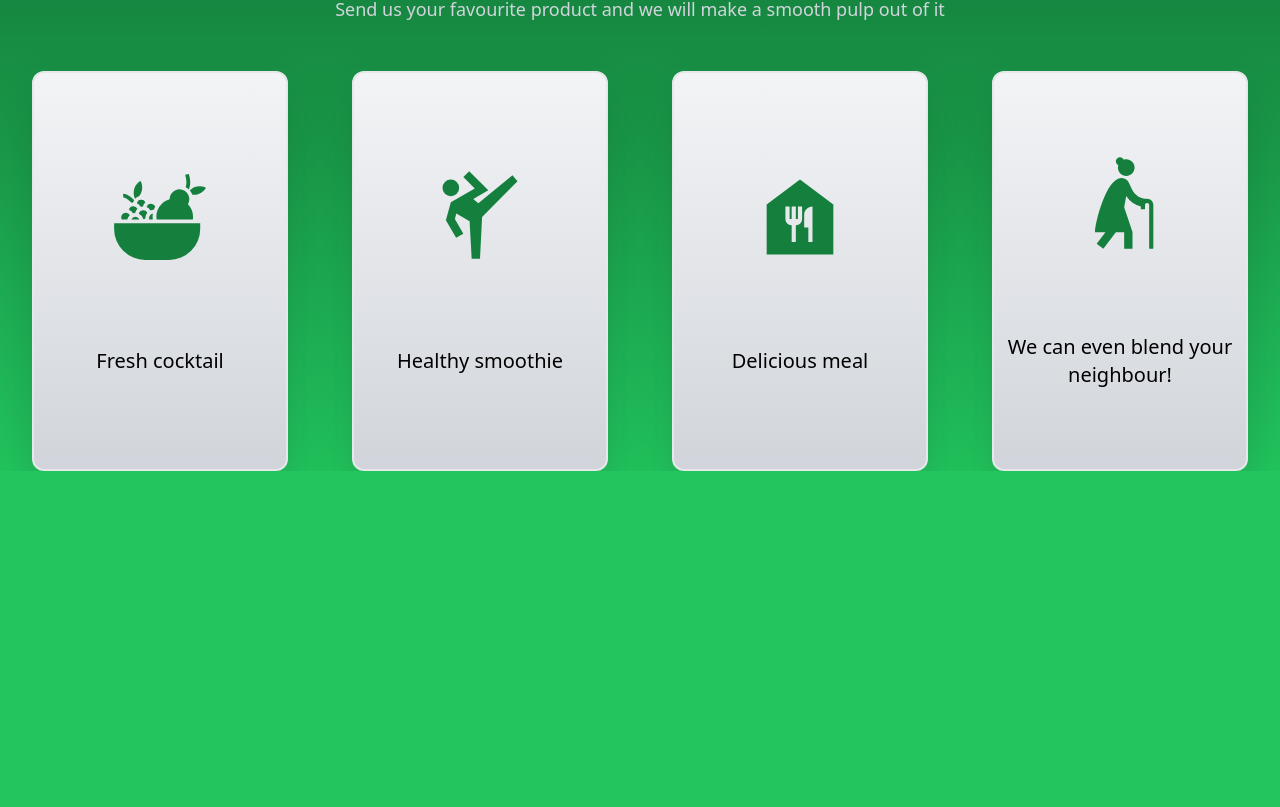
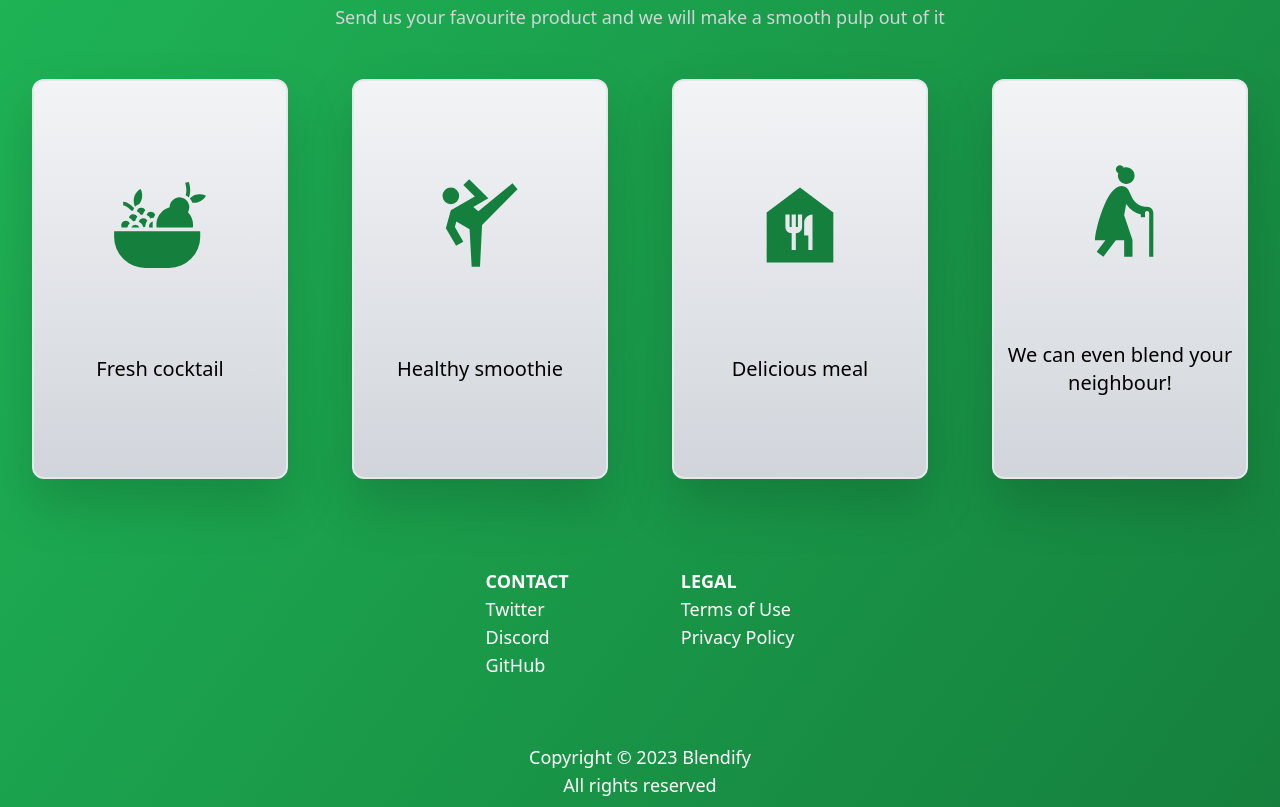
Before and after one commit to mkorman9/nextjs-product-page, a Next.js app: page / in a window 1280 px wide. Shown: the part 917-1724 px from the top of the page. Before the commit the page ends 1388 px from the top, so only its background shows below. Built offline with nearby package versions, Linux system fonts and the light colour scheme.

Commit message:
add footer

```diff
--- a/src/app/layout.tsx
+++ b/src/app/layout.tsx
@@ -1,10 +1,12 @@
 import type {Metadata, Viewport} from 'next';
 import React from 'react';
 import TopBar from '@/components/TopBar/TopBar';
+import Footer from '@/components/Footer/Footer';
 import './global.css';
 
 export const metadata: Metadata = {
-  title: 'Blendify'
+  title: 'Blendify',
+  description: 'You send it, we blend it!'
 };
 
 export const viewport: Viewport = {
@@ -14,9 +16,10 @@ export const viewport: Viewport = {
 export default function RootLayout({ children }: { children: React.ReactNode }) {
   return (
     <html lang="en">
-      <body>
+      <body className="min-h-[100vh] bg-gradient-to-br from-green-500 to-green-700">
         <TopBar />
         {children}
+        <Footer />
       </body>
     </html>
   );
--- a/src/app/page.tsx
+++ b/src/app/page.tsx
@@ -3,9 +3,9 @@ import Features from '@/components/Features/Features';
 
 export default function Page() {
   return (
-    <div className="flex flex-col">
+    <main className="flex flex-col">
       <MainContent />
       <Features />
-    </div>
+    </main>
   );
 }
--- a/src/components/Features/Features.tsx
+++ b/src/components/Features/Features.tsx
@@ -4,8 +4,8 @@ import {GiFruitBowl} from 'react-icons/gi';
 
 const Features = () => {
   return (
-    <div className="bg-gradient-to-b from-green-700 to-green-500">
-      <div className="flex flex-col gap-2 items-center text-center">
+    <div>
+      <div className="flex flex-col gap-2 items-center text-center m-2">
         <span className="text-4xl font-bold text-gray-300">Blend anything you ever wanted to</span>
         <span className="text-lg text-gray-300">
           Send us your favourite product and we will make a smooth pulp out of it
--- /dev/null
+++ b/src/components/Footer/Footer.tsx
@@ -0,0 +1,30 @@
+const Footer = () => {
+  return (
+    <footer>
+      <div className="flex flex-col items-center justify-center
+                      gap-16 text-white text-lg m-2 mt-20">
+        <div className="flex gap-28">
+          <div className="flex flex-col">
+            <span className="font-bold">CONTACT</span>
+            <span>Twitter</span>
+            <span>Discord</span>
+            <span>GitHub</span>
+          </div>
+
+          <div className="flex flex-col">
+            <span className="font-bold">LEGAL</span>
+            <span>Terms of Use</span>
+            <span>Privacy Policy</span>
+          </div>
+        </div>
+
+        <div className="flex flex-col text-center">
+          <span>Copyright © 2023 Blendify</span>
+          <span>All rights reserved</span>
+        </div>
+      </div>
+    </footer>
+  );
+};
+
+export default Footer;
--- a/src/components/MainContent/MainContent.tsx
+++ b/src/components/MainContent/MainContent.tsx
@@ -3,8 +3,7 @@ import Image from 'next/image';
 
 const MainContent = () => {
   return (
-    <div className="flex w-screen h-screen items-center justify-center text-gray-300
-                    bg-gradient-to-b from-green-500 to-green-700">
+    <div className="flex w-screen h-screen items-center justify-center text-gray-300">
       <div className="flex gap-[10vw] m-2">
         <div className="flex flex-col text-left justify-center gap-3">
           <span className="text-6xl font-bold">You send it, we blend it!</span>
```
Also changed, not shown: 1 other file (tests, documents, lock files or other folders).
